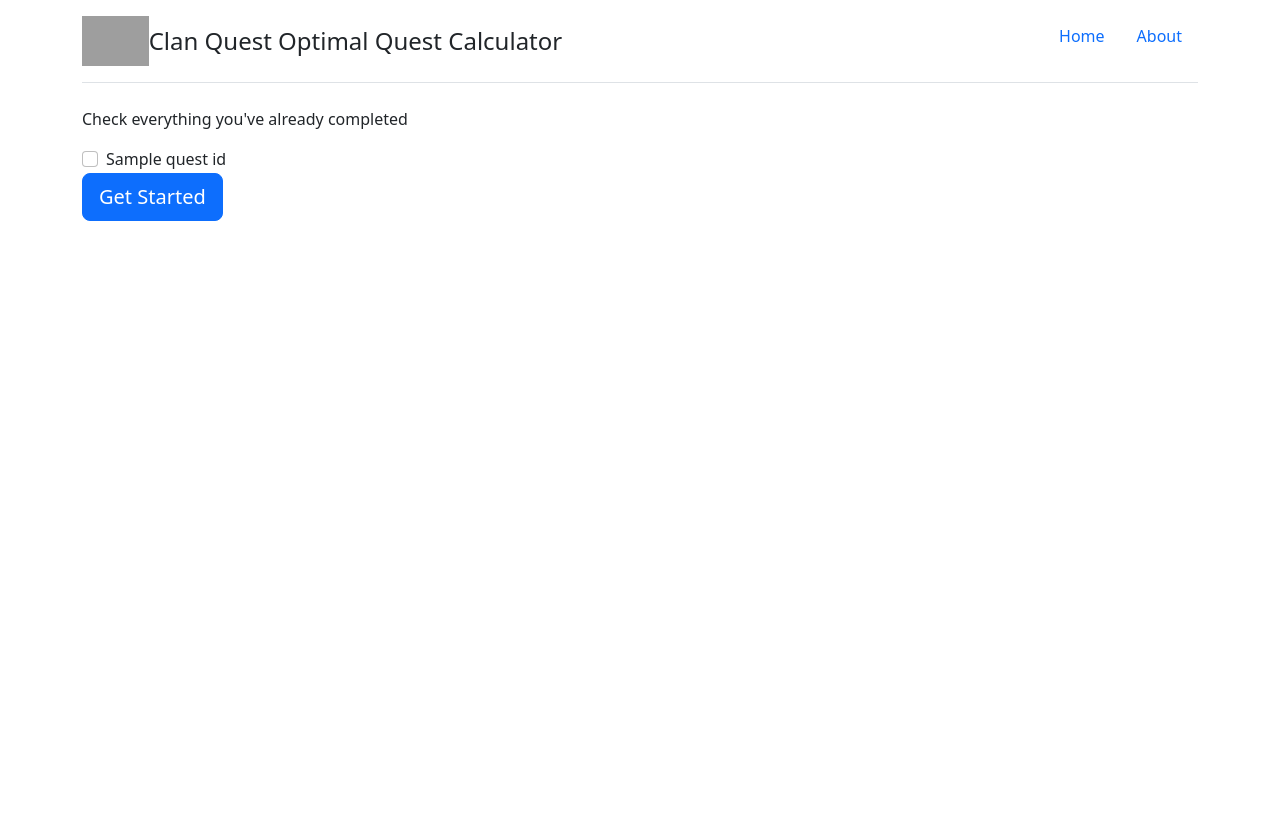
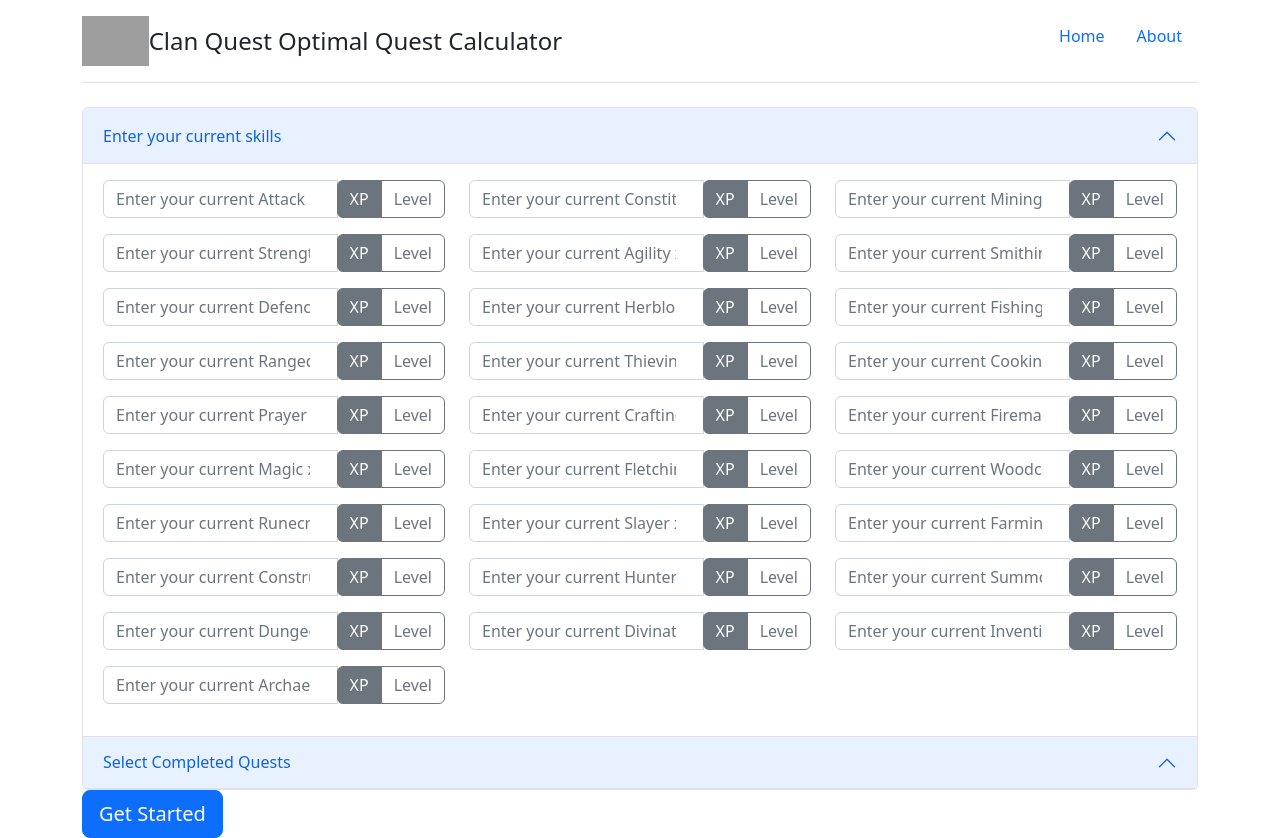
Before and after one commit to xurdones/RsOptimalQuestOrder, a Flask app: template templates/index.html in a window 1280 px wide. Before the commit the page ends 221 px from the top, so only its background shows below. Run offline with Flask 2, Linux system fonts and the light colour scheme; the template is opened without the code that fills it: most values are stand-ins (such as "Sample title", 1, 10 or a date in 2020); grey boxes are pictures that could not be loaded.

Commit message:
Support starting state for stats

```diff
--- a/app.py
+++ b/app.py
@@ -1,6 +1,8 @@
 from flask import Flask, render_template, request
+from werkzeug.datastructures import ImmutableMultiDict
 
 import service
+from service.model import SkillSet, Skills
 
 app = Flask(__name__)
 
@@ -11,8 +13,53 @@ def home():
     return render_template('index.html', quests=quests)
 
 
+def parse_initial_stats(form_data: ImmutableMultiDict[str, str]):
+    result = {
+        'Attack': 0,
+        'Strength': 0,
+        'Defence': 0,
+        'Ranged': 0,
+        'Prayer': 0,
+        'Magic': 0,
+        'Runecrafting': 0,
+        'Construction': 0,
+        'Dungeoneering': 0,
+        'Archaeology': 0,
+        'Constitution': 0,
+        'Agility': 0,
+        'Herblore': 0,
+        'Thieving': 0,
+        'Crafting': 0,
+        'Fletching': 0,
+        'Slayer': 0,
+        'Hunter': 0,
+        'Divination': 0,
+        'Mining': 0,
+        'Smithing': 0,
+        'Fishing': 0,
+        'Cooking': 0,
+        'Firemaking': 0,
+        'Woodcutting': 0,
+        'Farming': 0,
+        'Summoning': 0
+    }
+
+    for skill in result:
+        type = form_data.get(f'skill{skill}Type', None)
+        value = form_data.get(f'skill{skill}Value', '0')
+        if not value:
+            value = '0'
+        if type == 'xp':
+            result[skill] = int(value)
+        elif type == 'level':
+            result[skill] = Skills.min_xp_for_level(int(value))
+
+    return result
+
+
 @app.route('/result', methods=['POST'])
 def result():
-    completed_quests = [int(quest_id) for _, quest_id in request.form.items()]
-    strategy = service.get_optimal_quest_strategy(initial_quests=completed_quests)
+    initial_stats = parse_initial_stats(request.form)
+    completed_quests = [int(quest_id) for form_name, quest_id in request.form.items() if form_name.startswith('quest_')]
+    strategy = service.get_optimal_quest_strategy(initial_quests=completed_quests, initial_stats=initial_stats)
     return render_template('result.html', strategy=strategy)
--- a/service/model/player.py
+++ b/service/model/player.py
@@ -6,8 +6,8 @@ from .skillset import SkillSet
 
 
 class Player:
-    def __init__(self):
-        self.skills = SkillSet()
+    def __init__(self, initial_stats: dict[Skills, int] = None):
+        self.skills = SkillSet(initial_stats)
         self.quest_points = 1
         self.quests_completed = set()
         self._explicit_combat_level = 1
--- a/service/service.py
+++ b/service/service.py
@@ -144,10 +144,10 @@ def optimal_search(player: Player, quest_list: dict[int, Quest]) -> QuestStrateg
     return strategy
 
 
-def get_optimal_quest_strategy(initial_quests: [int] = None):
+def get_optimal_quest_strategy(initial_quests: [int] = None, initial_stats: dict[str, int] = None):
     quests = get_quest_data()
 
-    player = Player()
+    player = Player({Skills[skill_name.upper()]: skill_xp for skill_name, skill_xp in initial_stats.items()})
     if initial_quests:
         player.quests_completed = set(initial_quests)
     strategy = optimal_search(player, quests)
--- /dev/null
+++ b/templates/components/skill_input.html
@@ -0,0 +1,11 @@
+{% macro skill_input(skill) %}
+<div class="input-group mb-3">
+   <input type="number" name="skill{{ skill }}Value" class="form-control" placeholder="Enter your current {{ skill }} xp" aria-label="{{ skill }} XP value" min="0" max="200000000" />
+    <div class="btn-group" role="group">
+        <input type="radio" class="btn-check" name="skill{{ skill }}Type" id="skill{{ skill }}Xp" value="xp" autocomplete="off" checked>
+        <label class="btn btn-outline-secondary" for="skill{{ skill }}Xp">XP</label>
+        <input type="radio" class="btn-check" name="skill{{ skill }}Type" id="skill{{ skill }}Level" value="level" autocomplete="off">
+        <label class="btn btn-outline-secondary" for="skill{{ skill }}Level">Level</label>
+    </div>
+</div>
+{% endmacro %}
--- a/templates/index.html
+++ b/templates/index.html
@@ -1,14 +1,69 @@
 {% extends 'base.html' %}
+{% from 'components/skill_input.html' import skill_input %}
 
 {% block content %}
-<p>Check everything you've already completed</p>
 <form method="post" action="{{ url_for('result') }}">
-    {% for quest_id in quests %}
-    <div class="form-check">
-      <input class="form-check-input" type="checkbox" id="quest_{{ quest_id }}_complete" name="quest_{{ quest_id }}_complete" value="{{ quest_id }}" />
-      <label class="form-check-label" for="quest_{{ quest_id }}_complete">{{ quests[quest_id].name }}</label>
+    <div class="accordion" id="questFormAccordion">
+        <div class="accordion-item">
+            <div class="accordion-header" id="skillSelectHeading">
+                <button class="accordion-button" type="button" data-bs-toggle="collapse" data-bs-target="#skillSelectCollapse" aria-expanded="true" aria-controls="skillSelectCollapse">
+                    Enter your current skills
+                </button>
+            </div>
+            <div id="skillSelectCollapse" class="accordion-collapse collapse show" aria-labelledby="skillSelectHeading" data-bs-parent="#questFormAccordion">
+                <div class="accordion-body">
+                    <div class="row row-cols-3">
+                        <div class="col">{{ skill_input('Attack') }}</div>
+                        <div class="col">{{ skill_input('Constitution') }}</div>
+                        <div class="col">{{ skill_input('Mining') }}</div>
+                        <div class="col">{{ skill_input('Strength') }}</div>
+                        <div class="col">{{ skill_input('Agility') }}</div>
+                        <div class="col">{{ skill_input('Smithing') }}</div>
+                        <div class="col">{{ skill_input('Defence') }}</div>
+                        <div class="col">{{ skill_input('Herblore') }}</div>
+                        <div class="col">{{ skill_input('Fishing') }}</div>
+                        <div class="col">{{ skill_input('Ranged') }}</div>
+                        <div class="col">{{ skill_input('Thieving') }}</div>
+                        <div class="col">{{ skill_input('Cooking') }}</div>
+                        <div class="col">{{ skill_input('Prayer') }}</div>
+                        <div class="col">{{ skill_input('Crafting') }}</div>
+                        <div class="col">{{ skill_input('Firemaking') }}</div>
+                        <div class="col">{{ skill_input('Magic') }}</div>
+                        <div class="col">{{ skill_input('Fletching') }}</div>
+                        <div class="col">{{ skill_input('Woodcutting') }}</div>
+                        <div class="col">{{ skill_input('Runecrafting') }}</div>
+                        <div class="col">{{ skill_input('Slayer') }}</div>
+                        <div class="col">{{ skill_input('Farming') }}</div>
+                        <div class="col">{{ skill_input('Construction') }}</div>
+                        <div class="col">{{ skill_input('Hunter') }}</div>
+                        <div class="col">{{ skill_input('Summoning') }}</div>
+                        <div class="col">{{ skill_input('Dungeoneering') }}</div>
+                        <div class="col">{{ skill_input('Divination') }}</div>
+                        <div class="col">{{ skill_input('Invention') }}</div>
+                        <div class="col">{{ skill_input('Archaeology') }}</div>
+                    </div>
+                </div>
+            </div>
+        </div>
+        <div class="accordion-item">
+            <h2 class="accordion-header" id="questSelectHeading">
+                <button class="accordion-button" type="button" data-bs-toggle="collapse" data-bs-target="#questSelectCollapse" aria-expanded="false" aria-controls="questSelectCollapse">
+                    Select Completed Quests
+                </button>
+            </h2>
+            <div id="questSelectCollapse" class="accordion-collapse collapse" aria-labelledby="questSelectHeading" data-bs-parent="#questFormAccordion">
+                <div class="accordion-body">
+                    <p>Check everything you've already completed</p>
+                    {% for quest_id in quests %}
+                    <div class="form-check">
+                      <input class="form-check-input" type="checkbox" id="quest_{{ quest_id }}_complete" name="quest_{{ quest_id }}_complete" value="{{ quest_id }}" />
+                      <label class="form-check-label" for="quest_{{ quest_id }}_complete">{{ quests[quest_id].name }}</label>
+                    </div>
+                    {% endfor %}
+                </div>
+            </div>
+        </div>
     </div>
-    {% endfor %}
     <input type="submit" class="btn btn-primary btn-lg" value="Get Started" />
 </form>
 {% endblock %}
```
